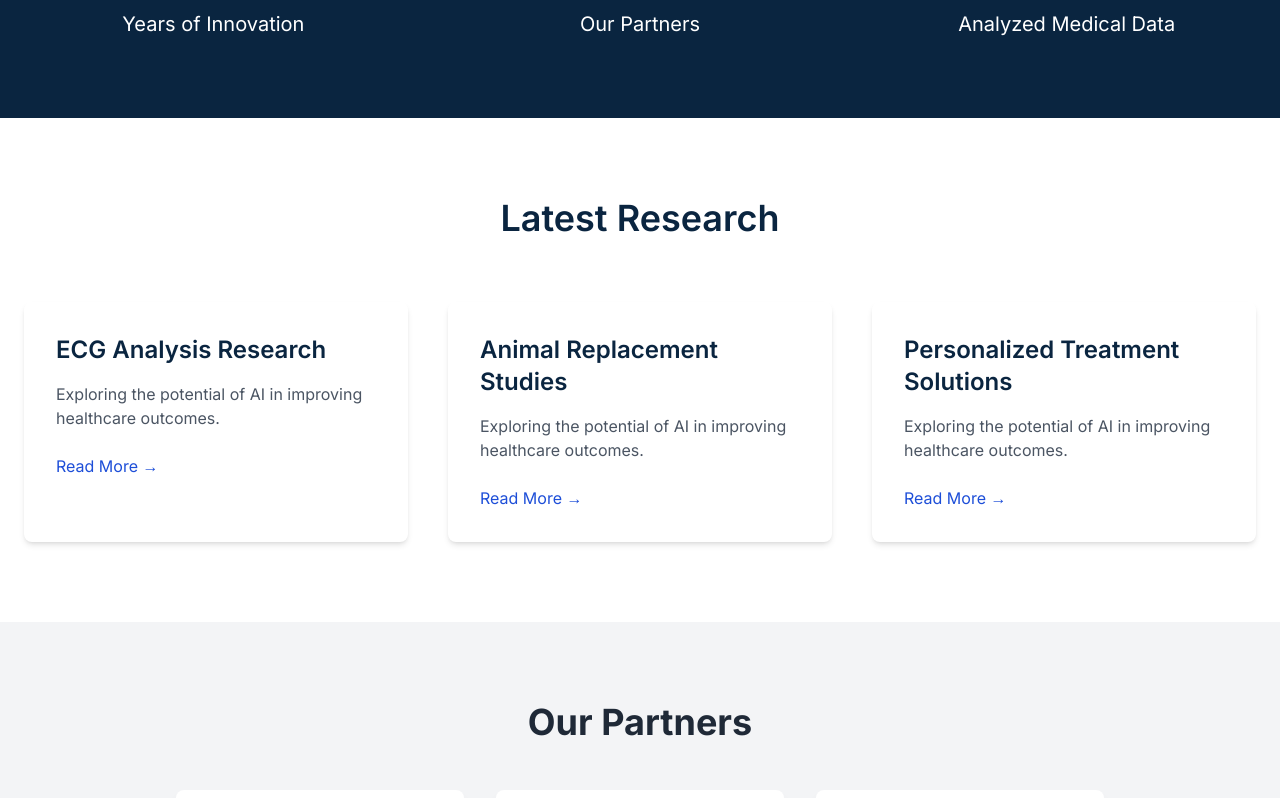
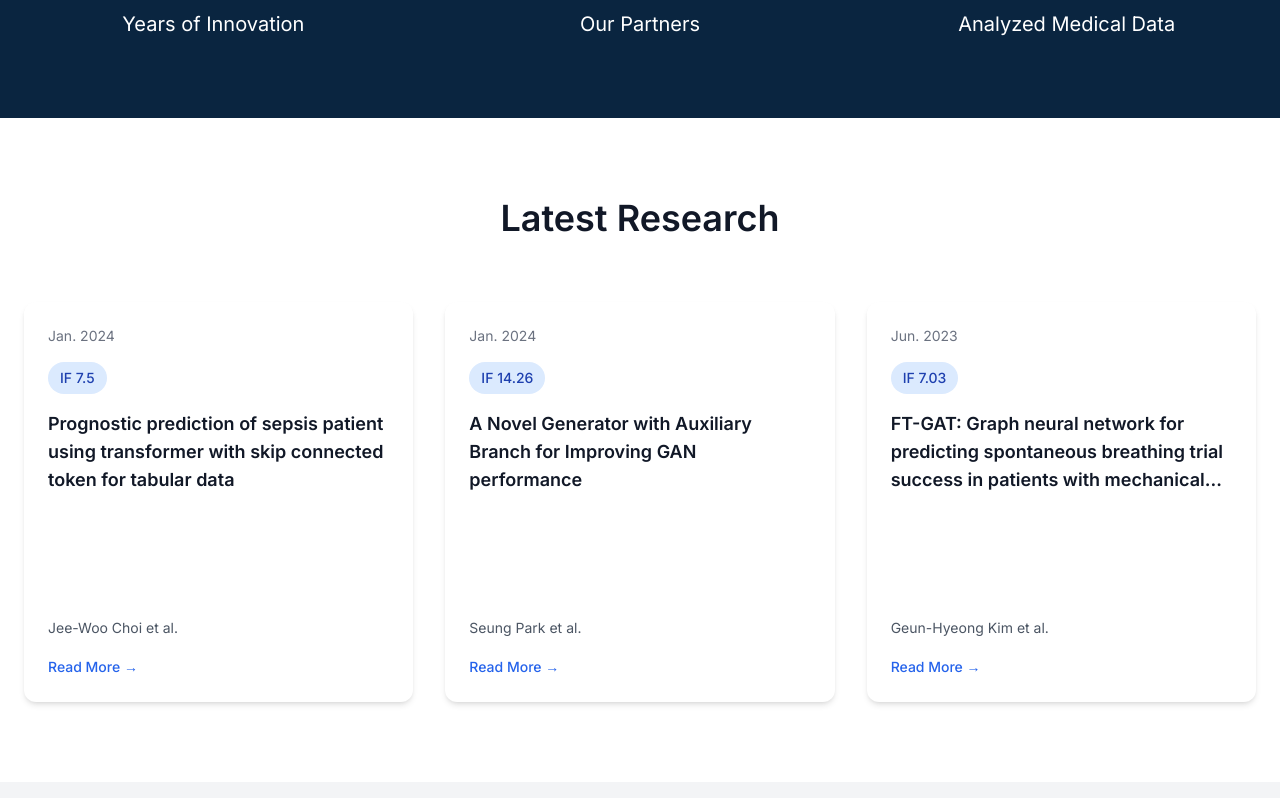
Before and after one commit to hi-rachel/mediv, a Next.js app: page /en in a window 1280 px wide. Shown: the part 2162-2960 px from the top of the page. Built offline with nearby package versions, Linux system fonts and the light colour scheme.

Commit message:
refactor(homepage, publications): 메인 페이지에 최근 논문 3개 표시,  논문 공통 타입/컴포넌트 분리

```diff
--- a/app/[locale]/common/TabSection.tsx
+++ b/app/[locale]/common/TabSection.tsx
@@ -10,7 +10,7 @@ import CI from "../about/ci/CI";
 import Publications from "../research/Publications";
 import Patents from "../research/Patents";
 import Vision from "../about/vision/Vision";
-import BusinessModelSection from "./business/BusinessModelSection";
+import BusinessModelSection from "./home/BusinessModelSection";
 import { MenuItem } from "./Header";
 import { useTranslations } from "next-intl";
 
--- /dev/null
+++ b/app/[locale]/common/home/LatestResearchSection.tsx
@@ -0,0 +1,96 @@
+import { Link } from "@/i18n/routing";
+import { useTranslations } from "next-intl";
+import { getMonthName } from "@/app/utils/helpers";
+import { Publication } from "../../types/publication";
+
+const LatestResearchSection = () => {
+  const t = useTranslations("Publications");
+  const publications = t.raw("list") as Publication[];
+
+  const latestResearch: Publication[] = [
+    ...publications
+      .slice(0, 3)
+      .map((pub) => ({ ...pub, type: "publication" as const })),
+  ];
+
+  const formatAuthors = (authors: string[]) => {
+    if (!authors || authors.length === 0) return "";
+    if (authors.length === 1) return authors[0];
+    return `${authors[0]} et al.`;
+  };
+
+  const formatPublicationBadge = (publication: string) => {
+    const parts = publication.split("(");
+    if (parts.length === 2) {
+      const ifValue = parts[1].replace(")", "");
+      return {
+        name: parts[0].trim(),
+        if: ifValue,
+      };
+    }
+    return { name: publication, if: "" };
+  };
+
+  return (
+    <div className="py-20 bg-white">
+      <div className="container mx-auto px-6">
+        <h2 className="text-4xl font-semibold text-center text-gray-900 mb-16">
+          Latest Research
+        </h2>
+        <div className="grid grid-cols-1 md:grid-cols-2 lg:grid-cols-3 gap-8">
+          {latestResearch.map((item, index) => (
+            <div
+              key={index}
+              className="bg-white rounded-xl shadow-md hover:shadow-lg transition-all duration-300 flex flex-col h-[400px] min-w-80"
+            >
+              <div className="p-6 flex flex-col h-full">
+                {/* Date */}
+                <div className="text-sm text-gray-500 mb-4">
+                  {getMonthName(item.month)}. {item.year}
+                </div>
+
+                {/* Badge */}
+                {item.publication && (
+                  <div className="mb-4">
+                    <span className="inline-block px-3 py-1.5 bg-blue-100 text-blue-800 rounded-full text-sm font-medium">
+                      {formatPublicationBadge(item.publication).if}
+                    </span>
+                  </div>
+                )}
+
+                {/* Title */}
+                <h3 className="text-lg font-semibold text-gray-900 mb-4 line-clamp-3">
+                  {item.title}
+                </h3>
+
+                {/* Bottom section */}
+                <div className="mt-auto">
+                  {
+                    <>
+                      <div className="flex items-center justify-between mb-4">
+                        <p className="text-gray-600 text-sm">
+                          {formatAuthors(item.author || [])}
+                        </p>
+                      </div>
+                    </>
+                  }
+
+                  {/* Read More for both publication and patent */}
+                  <Link
+                    href={item.href || "#"} // '#' as fallback for patents until you add the real path
+                    className="text-blue-600 hover:text-blue-700 text-sm font-medium hover:underline inline-flex items-center"
+                    target="_blank"
+                  >
+                    Read More →
+                  </Link>
+                </div>
+              </div>
+            </div>
+          ))}
+        </div>
+      </div>
+    </div>
+  );
+};
+
+export default LatestResearchSection;
--- a/app/[locale]/page.tsx
+++ b/app/[locale]/page.tsx
@@ -8,9 +8,9 @@ import InViewAnimationIntroSection from "./common/home/animation/InViewAnimation
 import InViewAnimationSection from "./common/home/animation/InViewAnimationSection";
 import InViewCountUpAnimation from "./common/home/animation/InViewCountUpAnimation";
 import { ChevronLeft, ChevronRight } from "lucide-react";
-import { Link } from "@/i18n/routing";
 import { useTranslations } from "next-intl";
-import BusinessModelSection from "./common/business/BusinessModelSection";
+import BusinessModelSection from "./common/home/BusinessModelSection";
+import LatestResearchSection from "./common/home/LatestResearchSection";
 
 const HomePage: React.FC = () => {
   const t = useTranslations("Home");
@@ -178,40 +178,7 @@ const HomePage: React.FC = () => {
 
       {/* Research Section Preview */}
       <InViewAnimationSection>
-        <div className="py-20 bg-white">
-          <div className="container mx-auto px-6">
-            <motion.h2
-              variants={fadeInUp}
-              className="text-4xl font-semibold text-center text-primary mb-16"
-            >
-              Latest Research
-            </motion.h2>
-            <div className="grid grid-cols-1 md:grid-cols-3 gap-10">
-              {[
-                "ECG Analysis Research",
-                "Animal Replacement Studies",
-                "Personalized Treatment Solutions",
-              ].map((title, index) => (
-                <motion.div
-                  key={index}
-                  variants={fadeInUp}
-                  className="bg-neutral-light rounded-lg shadow-md p-8 transition duration-300 hover:shadow-lg"
-                >
-                  <h3 className="text-2xl font-semibold text-primary mb-4">
-                    {title}
-                  </h3>
-                  <p className="text-gray-600 mb-6">
-                    Exploring the potential of AI in improving healthcare
-                    outcomes.
-                  </p>
-                  <Link href="/research" className="text-info hover:underline">
-                    Read More →
-                  </Link>
-                </motion.div>
-              ))}
-            </div>
-          </div>
-        </div>
+        <LatestResearchSection />
       </InViewAnimationSection>
 
       {/* Partners Section */}
--- /dev/null
+++ b/app/[locale]/types/publication.ts
@@ -0,0 +1,10 @@
+export interface Publication {
+  tag: string[];
+  title: string;
+  author: string[];
+  publication?: string;
+  patentNumber?: string;
+  href: string;
+  year: number;
+  month: number;
+}
```
Also changed, not shown: app/[locale]/research/Publications.tsx (+1 -11 lines), app/[locale]/common/home/BusinessModelSection.tsx (renamed from app/[locale]/common/business/BusinessModelSection.tsx).
